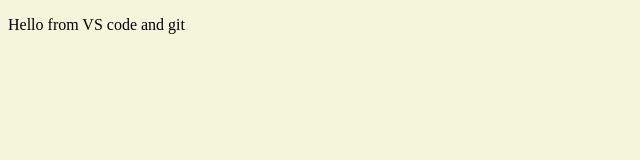
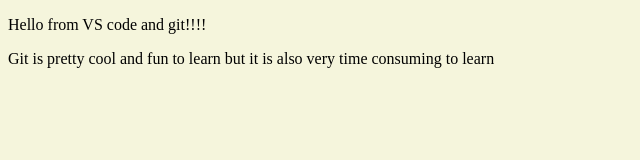
Before and after one commit to Shashath-BS/demo-repo, a plain HTML site: page index.html in a window 1280 px wide. Shown: the whole page, without its empty margins (0-640 px from the left). Drawn offline with Linux system fonts and the light colour scheme.

Commit message:
branch test

```diff
--- a/index.html
+++ b/index.html
@@ -7,6 +7,10 @@
     <link rel="stylesheet" href="./styles.css" />
 </head>
 <body>
-    <p>Hello from VS code and git</p>
+    <p>Hello from VS code and git!!!!</p>
+    <p>
+        Git is pretty cool and fun to learn but it is also
+        very time consuming to learn
+    </p>
 </body>
 </html>
```
